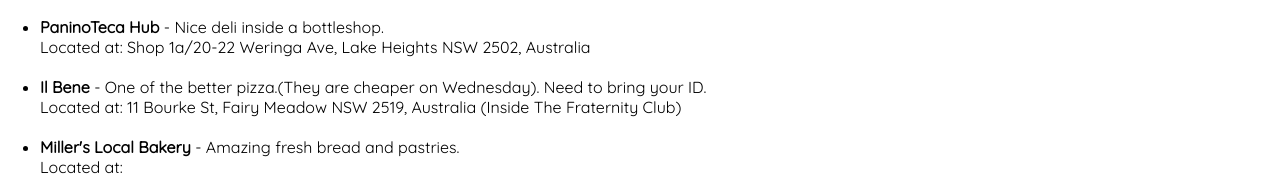
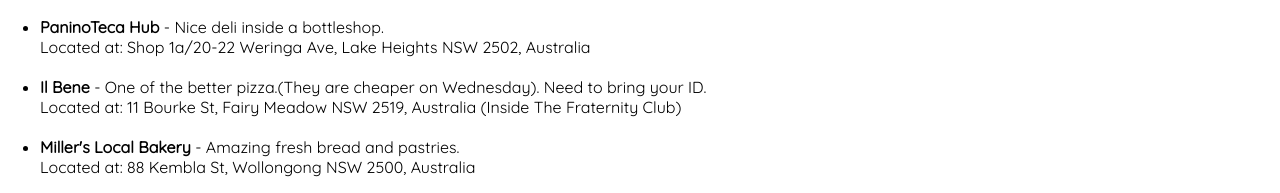
Before and after one commit to PTP0411/Wollongong, a website built with Vite: page food.html in a window 1280 px wide. Shown: the part 601-794 px from the top of the page. Built offline with nearby package versions, Linux system fonts and the light colour scheme.

Commit message:
Update food.html

```diff
--- a/food.html
+++ b/food.html
@@ -64,7 +64,7 @@
             <br>
             <li>
                 <strong><a href = "https://www.instagram.com/millerslocalbakehouse/?hl=en" target="_blank">Miller's Local Bakery</a></strong> - Amazing fresh bread and pastries.<br>
-                Located at:
+                Located at: 88 Kembla St, Wollongong NSW 2500, Australia
             </li>
         </ul>
 
@@ -86,6 +86,7 @@
                 <strong><a href="https://www.sydneyfishmarket.com.au/" target="_blank">Sydney's Fish market</a></strong> - If you are into seafood and sashimi, you should go here. This is literally the source for the whole city, you can get seafood a lot cheaper here.<br>
                 Located at: Corner Pyrmont Bridge Rd &, Bank St, Pyrmont NSW 2009, Australia
             </li>
+            <br>
             <li>
                 <strong><a href = "https://www.reddit.com/r/sydney/comments/sz2ao0/some_of_the_best_authentic_european/" target="_blank">European food</a></strong> -
                 I don't have a specific restaurant in my mind, but this list of European food is legit, I have tried some and they are GOOD!
```
